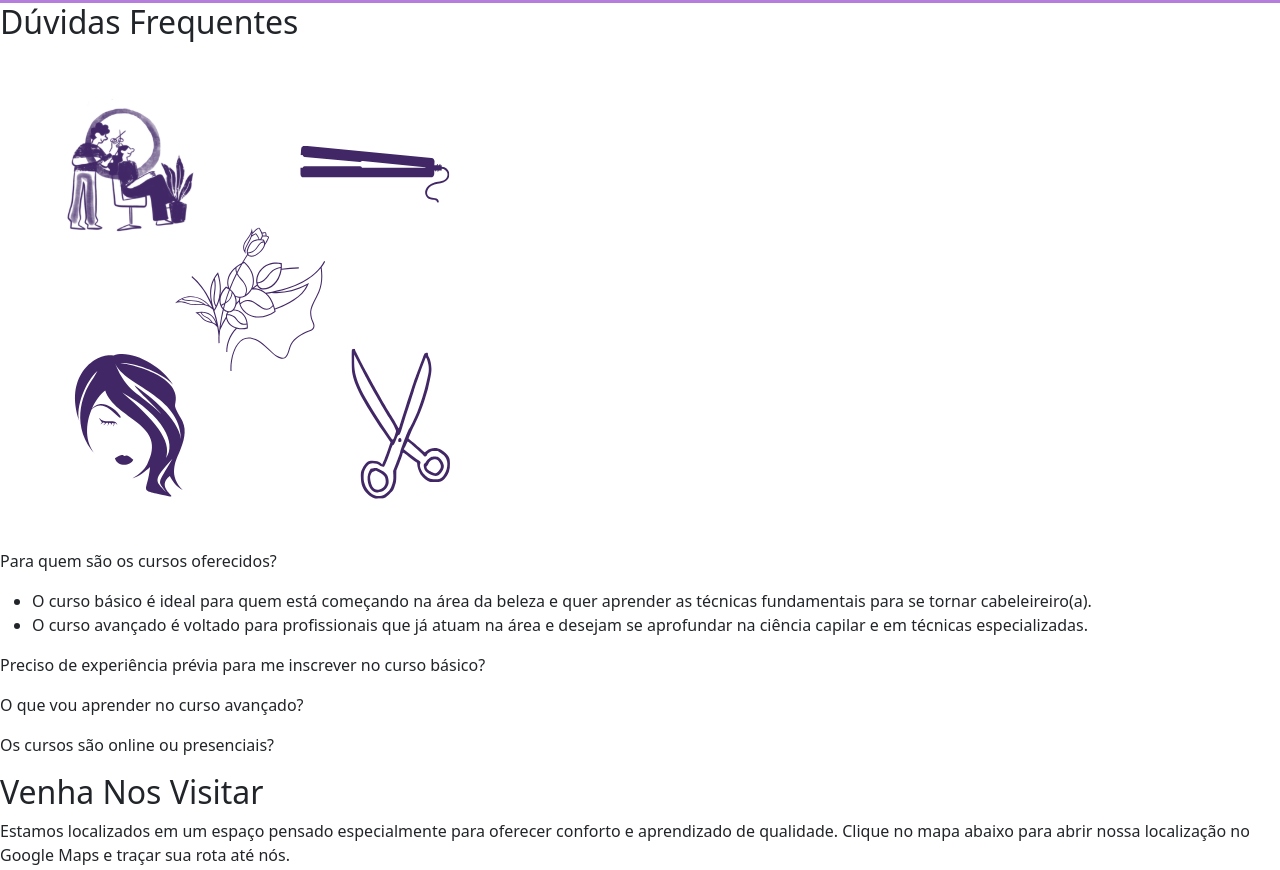
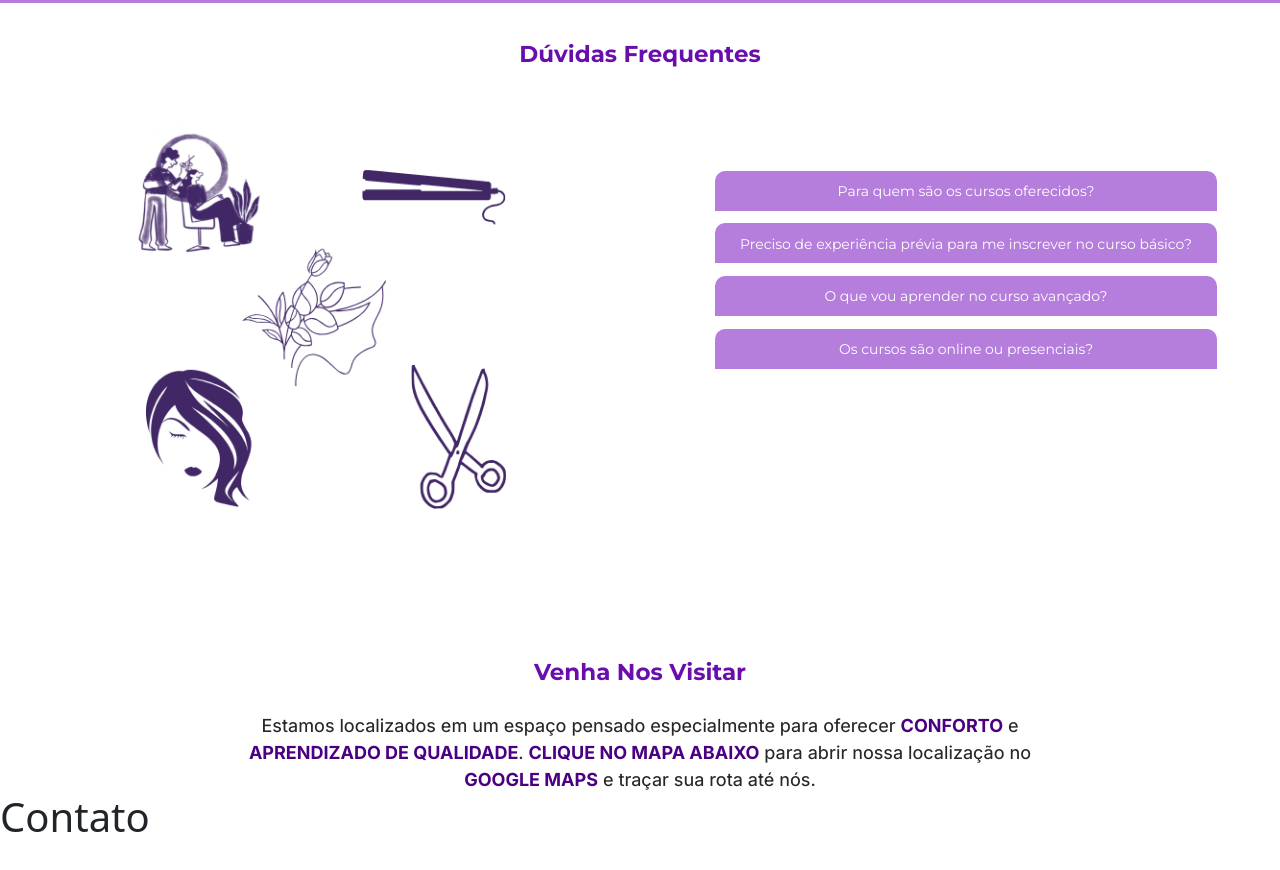
Before and after one commit to JoaoPedro163/Landing-Page-Cabeleireira, a plain HTML site: page index.html in a window 1280 px wide. Shown: the part 4808-5678 px from the top of the page. Drawn offline with Linux system fonts and the light colour scheme.

Commit message:
Estilização até parte de perguntas

```diff
--- a/CSS/styleIndex.css
+++ b/CSS/styleIndex.css
@@ -431,6 +431,7 @@
 
 #imgResultados {
     object-fit: cover;
+    position: relative;
     width: 70vh;
     height: 60vh;
 }
@@ -469,3 +470,65 @@
     text-align: center;
     margin-top: 1%;
 }
+
+#divImgDuvida {
+    text-align: center;
+}
+
+#imgDuvida {
+    width: 60vh;
+    height: 60vh;
+}
+
+#colDuvidas {
+    align-items: center;
+}
+
+.divHeaderDuvidas {
+    background-color: #B57EDC;
+    width: 80%;
+    border-radius: 10px 10px 0 0;
+    height: 5vh;
+    display: flex;
+    align-items: center;
+    padding-top: 18px;
+    color: white;
+    font-family: "Montserrat", "Sans-serif";
+    font-size: 14px;
+    justify-content: center;
+    cursor: pointer;
+    margin: auto;
+}
+
+.resposta {
+    display: none;
+    width: 80%;
+    margin: auto;
+    text-align: justify;
+    font-family: "Inter", "Sans-serif";
+    font-size: 15px;
+    margin-top: 1%;
+}
+
+.divDuvida {
+    margin-top: 2%;
+}
+
+#duvida1 {
+    margin-top: 15%;
+}
+
+#subTitleVisitar {
+    margin-top: 8%;
+}
+
+#pVisitar {
+    font-family: "Inter", "Sans-serif";
+    font-size: 18px;
+    font-weight: 450;
+    width: 65%;
+    margin: auto;
+    text-align: center;
+    margin-top: 2%;
+    color: #282626;
+}
--- a/JS/script.js
+++ b/JS/script.js
@@ -36,4 +36,8 @@ $(document).ready(function () {
 
     setInterval(atualizarContador, 1000);
 
+
+    $('.divHeaderDuvidas').click(function(){
+        $(this).next(".resposta").slideToggle();
+    });
 });
--- a/index.html
+++ b/index.html
@@ -378,25 +378,28 @@
 
     </div>
 
-    <h2>Dúvidas Frequentes</h2>
+    <h2 class="subTitle">Dúvidas Frequentes</h2>
 
-    <div>
-        <div>
+    <div class="row">
+
+        <div id="divImgDuvida" class="col-sm-6">
+
             <!--IMG-->
-            <img src="./images/img_faq.png" alt="">
+            <img src="./images/img_faq.png" alt="" id="imgDuvida">
+
         </div>
 
-        <div>
+        <div class="col-sm-6" id="colDuvidas">
 
-            <div>
+            <div class="divDuvida">
 
-                <div>
+                <div class="divHeaderDuvidas" id="duvida1">
                     <!--HEADER-->
                     <p>Para quem são os cursos oferecidos?</p>
 
                 </div>
 
-                <ul>
+                <ul class="resposta">
 
                     <li>
                         O curso básico é ideal para quem está começando na área da beleza e quer aprender as
@@ -414,9 +417,9 @@
 
             </div>
 
-            <div>
+            <div class="divDuvida">
 
-                <div>
+                <div class="divHeaderDuvidas">
                     <!--HEADER-->
                     <p>Preciso de experiência prévia para me inscrever no curso básico?</p>
 
@@ -424,18 +427,18 @@
 
             </div>
 
-            <div>
+            <div class="divDuvida">
 
-                <div>
+                <div class="divHeaderDuvidas">
                     <!--HEADER-->
                     <p>O que vou aprender no curso avançado?</p>
                 </div>
 
             </div>
 
-            <div>
+            <div class="divDuvida">
 
-                <div>
+                <div class="divHeaderDuvidas">
                     <!--HEADER-->
                     <p> Os cursos são online ou presenciais?</p>
                 </div>
@@ -446,12 +449,12 @@
 
     </div>
 
-    <h2>Venha Nos Visitar</h2>
+    <h2 class="subTitle" id="subTitleVisitar">Venha Nos Visitar</h2>
 
-    <p>
-        Estamos localizados em um espaço pensado especialmente para oferecer conforto e aprendizado de qualidade.
-        Clique
-        no mapa abaixo para abrir nossa localização no Google Maps e traçar sua rota até nós.
+    <p id="pVisitar">
+        Estamos localizados em um espaço pensado especialmente para oferecer <span class="spanGarantia">conforto</span> e <span class="spanGarantia">aprendizado de qualidade</span>.
+        <span class="spanGarantia">Clique
+        no mapa abaixo</span> para abrir nossa localização no <span class="spanGarantia">Google Maps</span> e traçar sua rota até nós.
     </p>
 
     <div>
```
